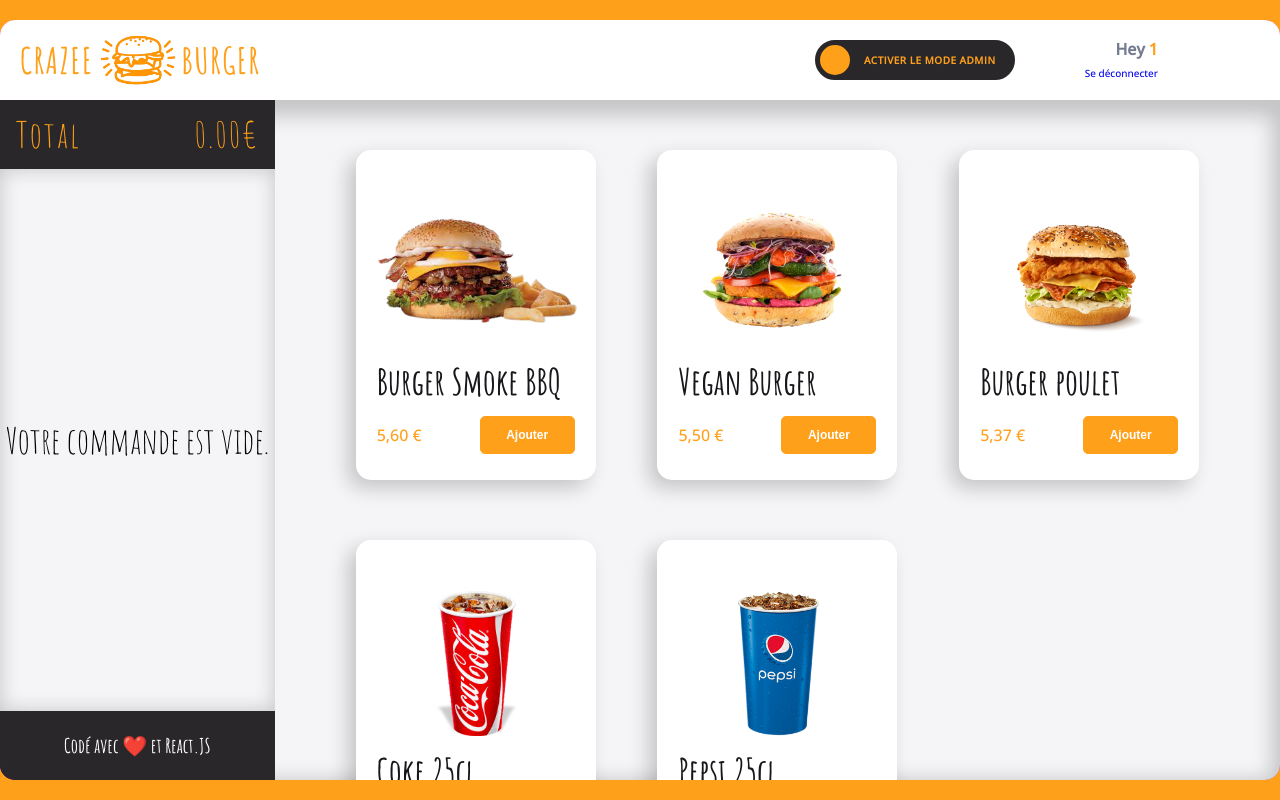
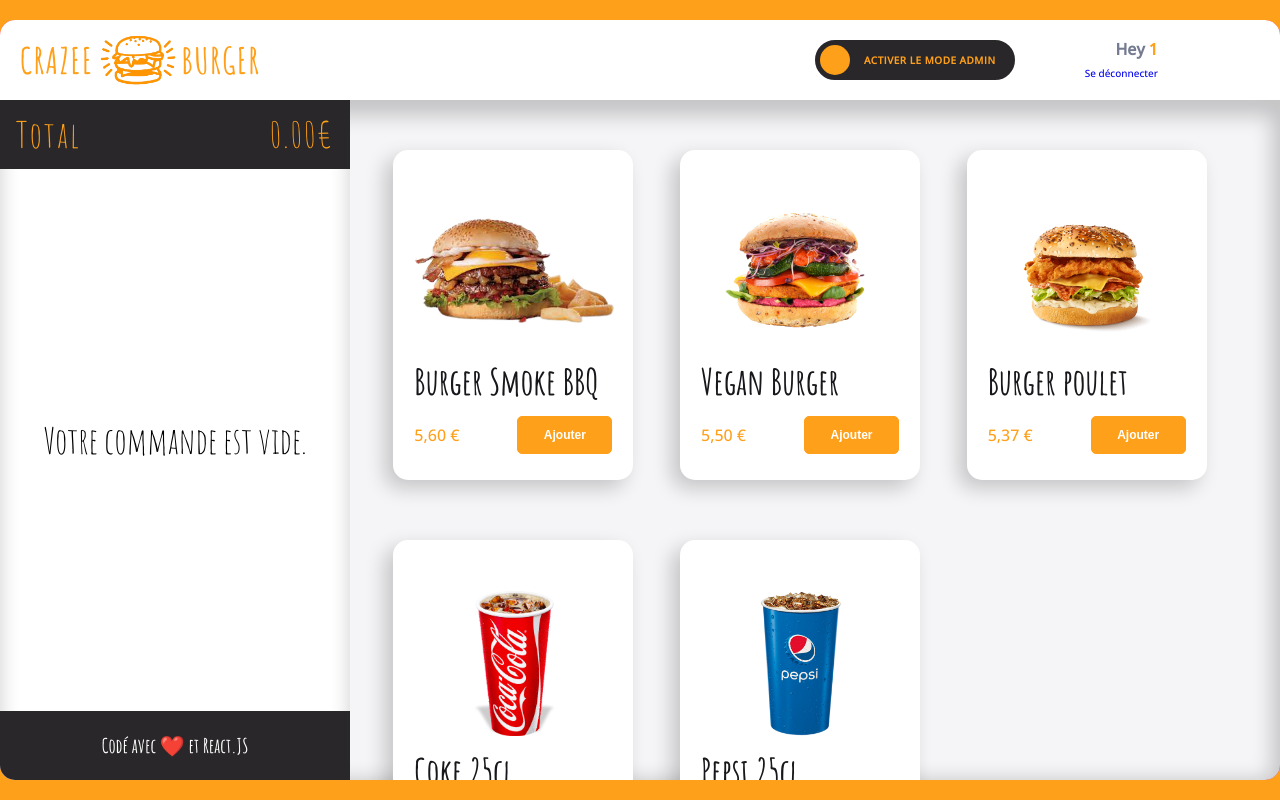
Before and after one commit to Moustito/crazee-burger, a React (Vite) app: page /order/1 in a window 1280 px wide. Built offline with nearby package versions, Linux system fonts and the light colour scheme; some icons are missing.

Commit message:
♻️ F10: MAIN > Create MainRightSide for extract Menu and Admin from Main

```diff
--- a/src/Components/pages/order/admin/Admin.jsx
+++ b/src/Components/pages/order/admin/Admin.jsx
@@ -17,6 +17,7 @@ export default function Admin() {
 
 const AdminStyled = styled.div`
   position: absolute;
+  /* z-index: 2; */
   bottom: 0;
   left: 0;
   right: 0;
--- a/src/Components/pages/order/main/Basket.jsx
+++ b/src/Components/pages/order/main/Basket.jsx
@@ -19,11 +19,16 @@ export default function Basket() {
 }
 
 const BasketStyled = styled.div`
-  background-color: purple;
+  background-color: ${theme.colors.white};
+  height: calc(95vh - 10vh);
+
+  border-radius: 0px 0px 0px ${theme.borderRadius.extraRound};
+
   width: 350px;
+
   display: flex;
   flex-direction: column;
-  border-radius: 0px 0px 0px 15px;
+  box-shadow: 0px 0px 20px 0px #00000033 inset;
 
   .total-price {
     width: 100%;
@@ -41,11 +46,9 @@ const BasketStyled = styled.div`
   .panier {
     width: 100%;
     display: flex;
-    flex-grow: 1;
+    flex: 1;
     align-items: center;
     justify-content: center;
-    background: #f5f5f7;
-    box-shadow: 0px 0px 20px 0px #00000033 inset;
     p {
       font-family: ${theme.fonts.family.stylish};
       font-size: 36px;
--- a/src/Components/pages/order/main/Main.jsx
+++ b/src/Components/pages/order/main/Main.jsx
@@ -1,11 +1,9 @@
 import { styled } from "styled-components";
 import { theme } from "../../../../theme";
-// import Basket from "./Basket";
-import Menu from "./Menu";
-import Admin from "../admin/Admin";
 import { useContext } from "react";
 import OrderContext from "../../../../context/OrderContext";
 import Basket from "./Basket";
+import MainRightSide from "./MainRightSide/MainRightSide";
 
 export default function Main() {
   const { isModeAdmin } = useContext(OrderContext);
@@ -13,27 +11,18 @@ export default function Main() {
   return (
     <MainStyled>
       <Basket />
-      <div className="menu-and-admin">
-        <Menu />
-        {isModeAdmin && <Admin />}
-      </div>
+      <MainRightSide />
     </MainStyled>
   );
 }
 
 const MainStyled = styled.div`
   height: calc(95vh - 10vh);
-  border-radius: 0px 0px ${theme.borderRadius.extraRound}
-    ${theme.borderRadius.extraRound};
+  border-bottom-left-radius: ${theme.borderRadius.extraRound};
+  border-bottom-right-radius: ${theme.borderRadius.extraRound};
   background: ${theme.colors.background_white};
   box-shadow: ${theme.shadows.strong};
 
-  display: flex;
-
-  .menu-and-admin {
-    width: 100%;
-    position: relative;
-    overflow-y: hidden;
-    display: grid;
-  }
+  display: grid;
+  grid-template-columns: 25% 1fr;
 `;
--- /dev/null
+++ b/src/Components/pages/order/main/MainRightSide/MainRightSide.jsx
@@ -0,0 +1,25 @@
+import { useContext } from "react";
+import styled from "styled-components";
+import OrderContext from "../../../../../context/OrderContext";
+import { theme } from "../../../../../theme";
+import Admin from "../../admin/Admin.jsx";
+import Menu from "./Menu/Menu.jsx";
+
+export default function MainRightSide() {
+  const { isModeAdmin } = useContext(OrderContext);
+
+  return (
+    <MainRightSideStyled>
+      <Menu />
+      {isModeAdmin && <Admin />}
+    </MainRightSideStyled>
+  );
+}
+
+const MainRightSideStyled = styled.div`
+  position: relative;
+  overflow-y: hidden;
+  display: grid;
+  border-bottom-left-radius: ${theme.borderRadius.extraRound};
+  border-bottom-right-radius: ${theme.borderRadius.extraRound};
+`;
--- a/src/Components/pages/order/main/EmptyMenu.jsx
+++ b/src/Components/pages/order/main/MainRightSide/Menu/EmptyMenu.jsx
@@ -1,8 +1,8 @@
 import { useContext } from "react";
-import OrderContext from "../../../../context/OrderContext";
+import OrderContext from "../../../../../../context/OrderContext";
 import styled from "styled-components";
-import PrimaryButton from "../../../reusable-ui/PrimaryButton";
-import { fakeMenu } from "../../../../fakeData/fakeMenu";
+import PrimaryButton from "../../../../../reusable-ui/PrimaryButton";
+import { fakeMenu } from "../../../../../../fakeData/fakeMenu";
 
 export default function NoProducts() {
   const { isModeAdmin, setMenu } = useContext(OrderContext);
@@ -37,6 +37,9 @@ const NoProductsStyled = styled.div`
   flex-direction: column;
   align-items: center;
   justify-content: center;
+  grid-template-columns: 1 2 2 -3;
+
+  grid-column: 2 / 2;
 
   p {
     font-family: Amatic SC;
--- a/src/Components/pages/order/main/Menu.jsx
+++ b/src/Components/pages/order/main/MainRightSide/Menu/Menu.jsx
@@ -1,11 +1,11 @@
 import styled from "styled-components";
-import Card from "./Card";
+import Card from "../../../../../reusable-ui/Card.jsx";
 import { useContext } from "react";
 import EmptyMenu from "./EmptyMenu";
-import OrderContext from "../../../../context/OrderContext";
-import comingSoon from "../../../../assets/images/coming-soon.png";
+import OrderContext from "../../../../../../context/OrderContext";
+import comingSoon from "../../../../../../assets/images/coming-soon.png";
 import { checkIfProductIsClicked } from "./helper";
-import { EMPTY_PRODUCT } from "../../../../enums/product";
+import { EMPTY_PRODUCT } from "../../../../../../enums/product";
 
 const DEFAULT_IMAGE = `${comingSoon}`;
 
@@ -74,7 +74,8 @@ const MenuStyled = styled.div`
   padding: 50px 50px 150px;
 
   display: grid;
-  grid-template-columns: repeat(auto-fit, minmax(300px, 1fr));
+  grid-template-columns: repeat(3, 1fr);
+  /* grid-template-columns: repeat(auto-fit, minmax(300px, 1fr)); */
   grid-row-gap: 60px;
   justify-items: center;
   overflow-y: scroll;
```
Also changed, not shown: src/Components/reusable-ui/Card.jsx (renamed from src/Components/pages/order/main/Card.jsx, +4 -4 lines), src/Components/pages/order/main/MainRightSide/Menu/helper.js (renamed from src/Components/pages/order/main/helper.js).
